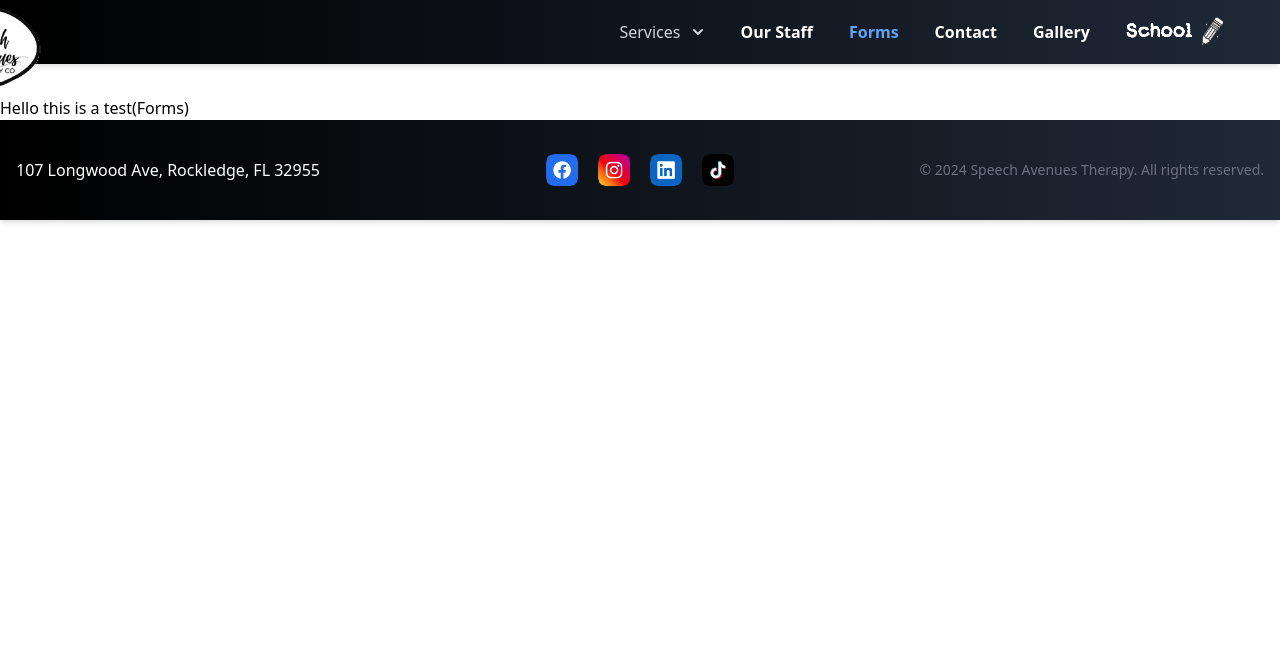
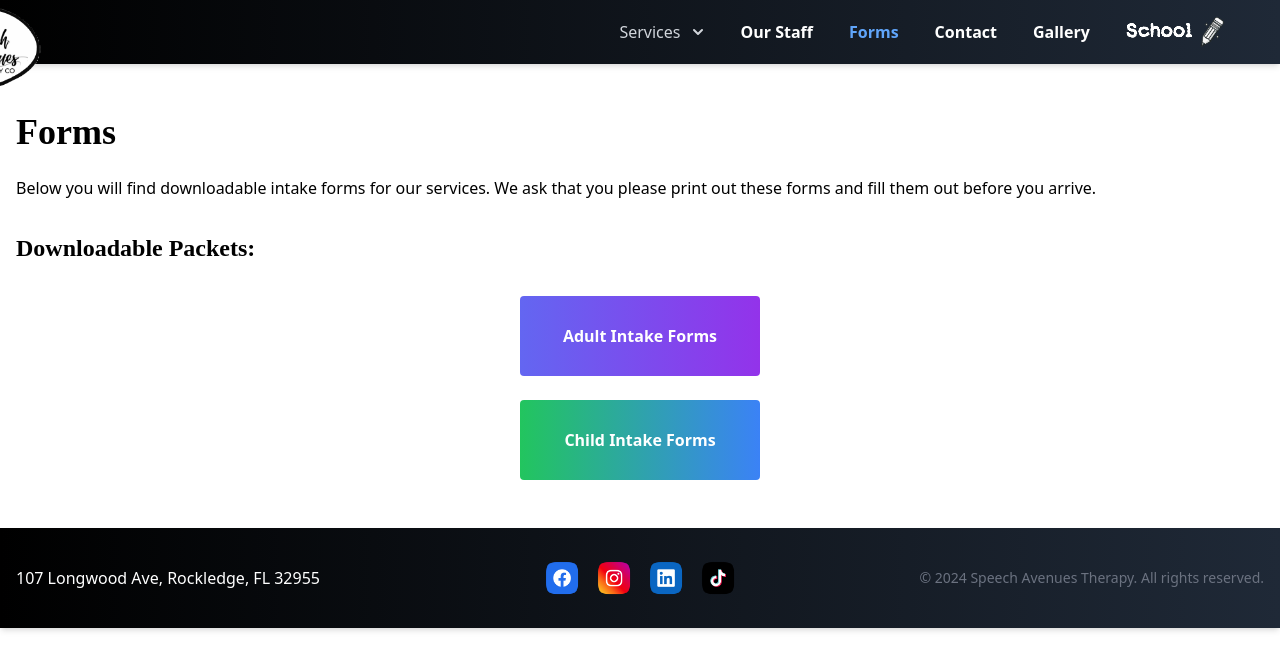
Before and after one commit to Ryan9698/speechavenuesnext, a Next.js app in the folder speechavenues/: page /forms in a window 1280 px wide. Shown: the top 670 px of the page. Built offline with nearby package versions, Linux system fonts and the light colour scheme.

Commit message:
Push with coding edits

```diff
--- a/speechavenues/src/app/forms/page.jsx
+++ b/speechavenues/src/app/forms/page.jsx
@@ -1,7 +1,20 @@
-export default function FormPage() {
+// Forms.jsx
+
+import React from "react";
+import PacketList from "@/components/PacketList";
+
+export default function Forms() {
   return (
-    <main>
-      <div>Hello this is a test(Forms)</div>
-    </main>
+    <div className="container mx-auto p-4">
+      <div>
+        <h1 className="text-4xl font-bold mb-6 cursiveFont">Forms</h1>
+      </div>
+      <p className="mt-4">
+        Below you will find downloadable intake forms for our services. We ask
+        that you please print out these forms and fill them out before you
+        arrive.
+      </p>
+      <PacketList />
+    </div>
   );
 }
--- a/speechavenues/src/components/PacketList/index.jsx
+++ b/speechavenues/src/components/PacketList/index.jsx
@@ -1,3 +1,4 @@
+"use client";
 import React, { useState } from "react";
 import { packets } from "../../data/PacketList";
 
```
